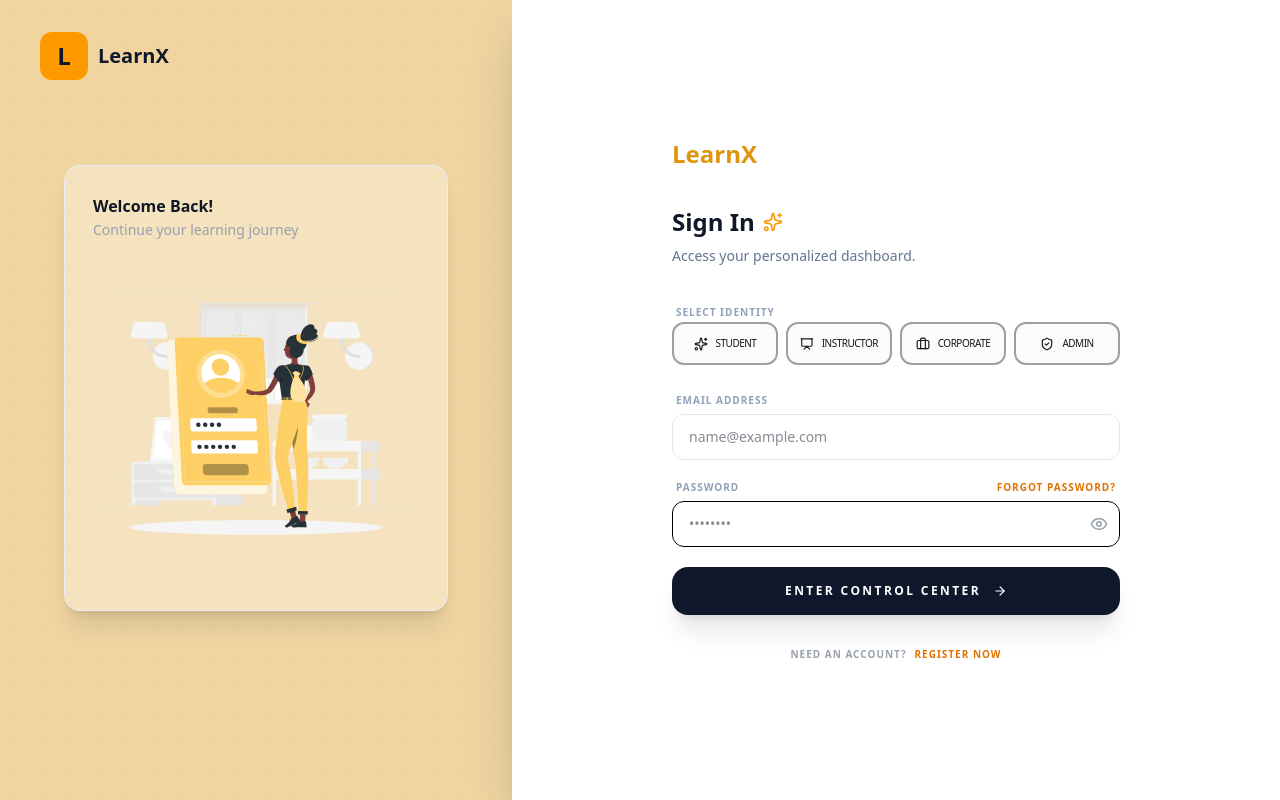
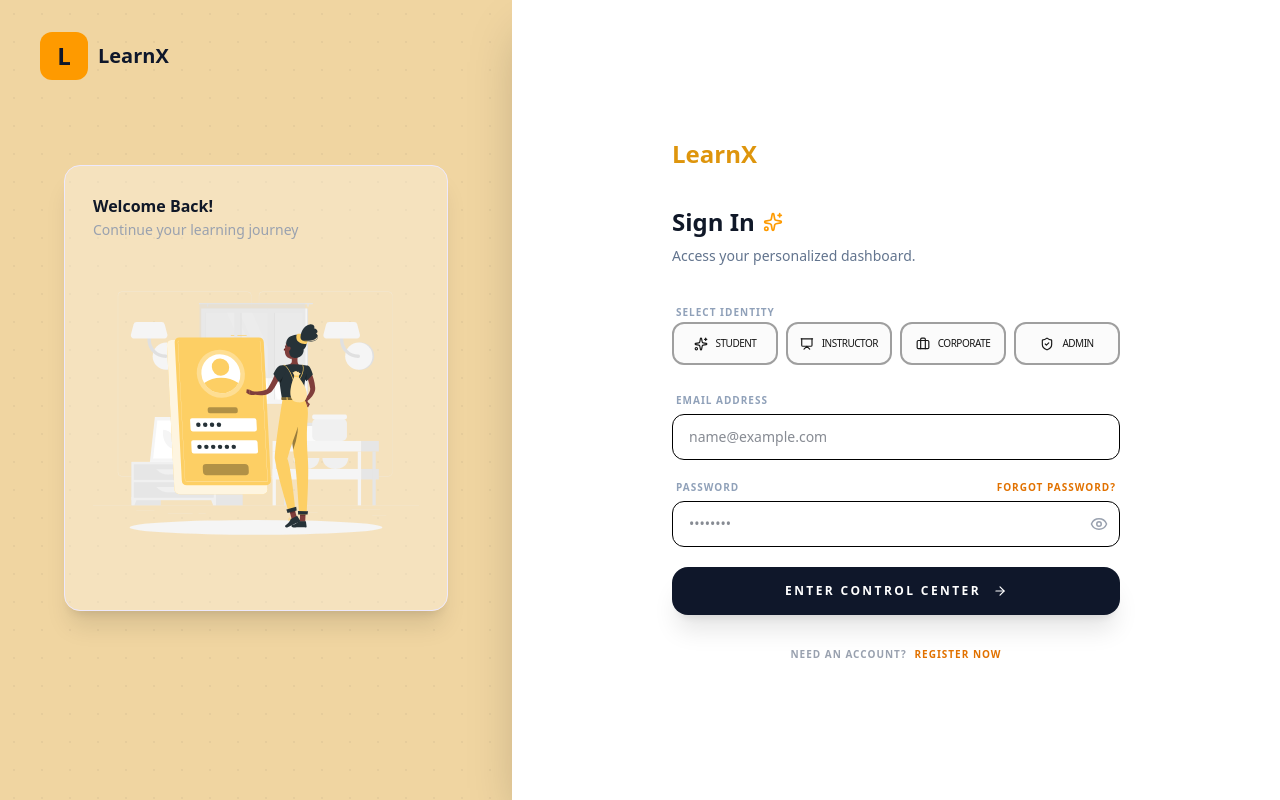
Before and after one commit to bheemainfotechravi/Lms_frontend, a React (Vite) app: page /login in a window 1280 px wide. Built offline with nearby package versions, Linux system fonts and the light colour scheme; no server answers; a web font is replaced by a local one.

Commit message:
code optimised

```diff
--- a/src/components/Admin-components/TopNavbar.jsx
+++ b/src/components/Admin-components/TopNavbar.jsx
@@ -1,6 +1,6 @@
 import { useEffect, useRef, useState } from "react";
 import { useLocation, useNavigate } from "react-router-dom";
-import { useSelector } from "react-redux";
+import { useDispatch, useSelector } from "react-redux";
 import { logout, logoutUser } from "../../features/auth/authSlice";
 import {
   FiBell,
@@ -15,6 +15,7 @@ export default function TopNavbar({ user = null }) {
   const navigate = useNavigate();
   const { logout } = useSelector((state) => state.auth);
   const location = useLocation();
+   const dispatch = useDispatch();
   const [notifOpen, setNotifOpen] = useState(false);
   const [profileOpen, setProfileOpen] = useState(false);
   const profileRef = useRef(null);
--- a/src/components/User-components/MyCourses.jsx
+++ b/src/components/User-components/MyCourses.jsx
@@ -129,7 +129,7 @@ export default function MyCourses({ limit, title = "My Courses", onViewAll }) {
               </div>
 
               <p className="text-gray-500 text-sm font-semibold mb-6">You haven't started any courses yet.</p>
-              <button onClick={() => navigate("/courses")} className="bg-[#E3A83C] text-[#0F172A] px-6 py-2.5 rounded-xl font-bold text-sm">Find a Course</button>
+              <button onClick={() => navigate("/user/dashboard")} className="bg-[#E3A83C] text-[#0F172A] px-6 py-2.5 rounded-xl font-bold text-sm">Find a Course</button>
             </div>
           ) : (
             <div className="divide-y divide-[#F3E8D5]">
--- a/src/pages/auth/Login.jsx
+++ b/src/pages/auth/Login.jsx
@@ -197,7 +197,7 @@ const handleSubmit = async (e) => {
                   value={formData.email}
                   onChange={handleChange}
                   onBlur={(e) => setTouched({...touched, email: true})}
-                  className={`${baseInputClass} border-black ${touched.email && errors.email ? "border-red-400" : "border-slate-200"}`}
+                  className={`${baseInputClass} border-black ${touched.email && errors.email ? "border-red-400" : "border-black"}`}
                 />
               </div>
 
```
